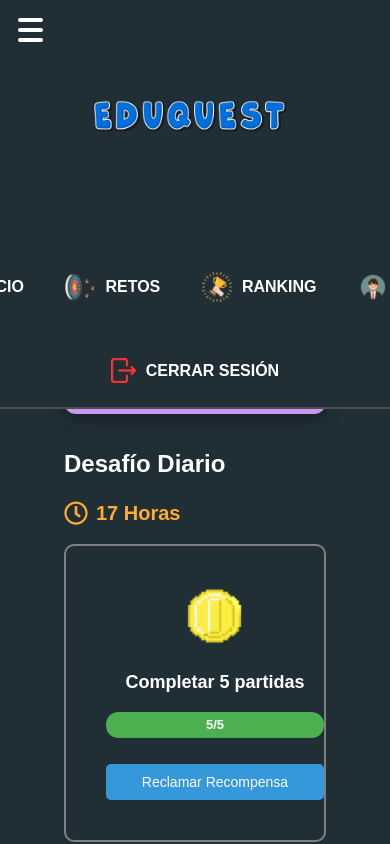
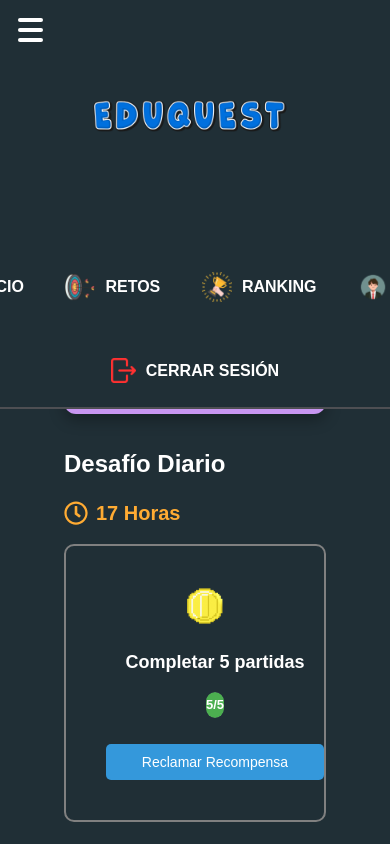
Before and after one commit to ramadearbol/Eduquest, a React (Vite) app in the folder frontend/: page /home/retos in a window 390 px wide. Built offline with nearby package versions, Linux system fonts and the light colour scheme.

Commit message:
Retos Responsive 1.7

```diff
--- a/frontend/src/styles/Retos.css
+++ b/frontend/src/styles/Retos.css
@@ -261,9 +261,10 @@
     width: 100% !important;
     max-width: 100%;
     box-sizing: border-box;
+    display: flex;
     flex-direction: column;
     align-items: center;
-    text-align: center;
+    justify-content: center;
   }
 
   .reto-daily-box {
@@ -275,9 +276,8 @@
   }
 
   .reto-daily-video img {
-    width: 60px;
+    width: 40px;
     height: auto;
-    margin-right: 0;
   }
 
   .reto-daily-text {
@@ -286,7 +286,7 @@
 
   .reto-daily-text button {
     width: 100%;
-    max-width: 220px;
+    max-width: 250px;
     font-size: 14px;
     padding: 10px;
   }
```
